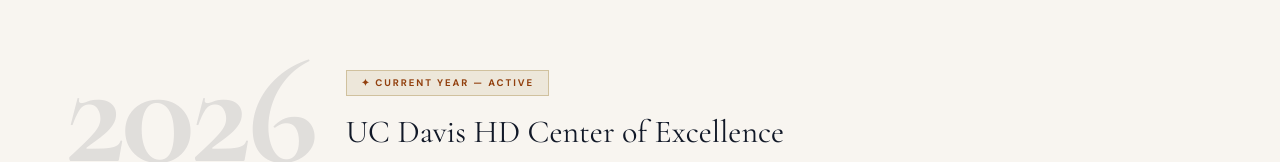
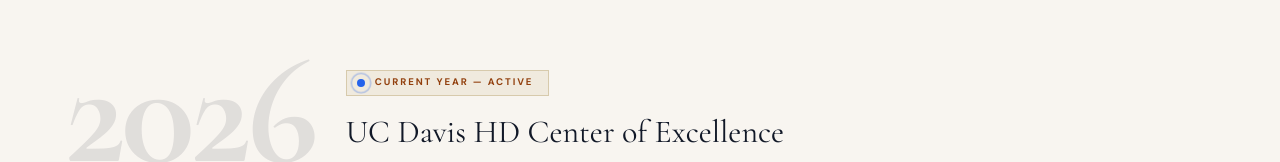
Before and after one commit to digitalalchemistalex/nvforhd, a Next.js app: page /causes in a window 1280 px wide. Shown: the part 619-781 px from the top of the page. Built offline with nearby package versions, Linux system fonts and the light colour scheme.

Commit message:
feat: animated blue pulse dot on 2026 active badge — causes page

```diff
--- a/app/causes/page.tsx
+++ b/app/causes/page.tsx
@@ -108,8 +108,11 @@
             <div style={{ display: 'flex', alignItems: 'center', gap: '2rem', marginBottom: 'clamp(2.5rem,4vw,4rem)', flexWrap: 'wrap' }}>
               <div style={{ fontFamily: 'var(--serif)', fontSize: 'clamp(6rem,12vw,11rem)', fontWeight: 700, color: 'rgba(17,24,39,0.1)', lineHeight: 1, userSelect: 'none', letterSpacing: '-0.03em' }}>2026</div>
               <div>
-                <div style={{ display: 'inline-block', background: 'rgba(139,105,20,0.1)', border: '1px solid rgba(139,105,20,0.3)', color: 'var(--gold-dark)', fontSize: '0.6rem', letterSpacing: '0.2em', textTransform: 'uppercase', padding: '0.3rem 0.9rem', marginBottom: '0.75rem', fontWeight: 700 }}>
-                  ✦ Current Year — Active
+                <div className="active-badge">
+                  <span className="active-dot">
+                    <span className="active-dot-ring" />
+                  </span>
+                  Current Year — Active
                 </div>
                 <div style={{ fontFamily: 'var(--serif)', fontSize: 'clamp(1.4rem,2.5vw,2.5rem)', color: 'var(--ink)' }}>UC Davis HD Center of Excellence</div>
               </div>
--- a/app/globals.css
+++ b/app/globals.css
@@ -665,3 +665,50 @@
 @media (max-width: 768px) {
   .sca-outer { display: block; margin-bottom: 1.5rem; }
 }
+
+/* ─── ACTIVE YEAR BADGE ─── */
+.active-badge {
+  display: inline-flex;
+  align-items: center;
+  gap: 0.6rem;
+  background: rgba(139,105,20,0.08);
+  border: 1px solid rgba(139,105,20,0.25);
+  color: var(--gold-dark);
+  font-size: 0.6rem;
+  letter-spacing: 0.2em;
+  text-transform: uppercase;
+  padding: 0.3rem 0.9rem 0.3rem 0.65rem;
+  font-weight: 700;
+  font-family: var(--sans);
+  margin-bottom: 0.75rem;
+}
+.active-dot {
+  position: relative;
+  display: inline-flex;
+  align-items: center;
+  justify-content: center;
+  width: 8px;
+  height: 8px;
+  flex-shrink: 0;
+}
+.active-dot::before {
+  content: '';
+  width: 8px;
+  height: 8px;
+  border-radius: 50%;
+  background: #2563EB;
+  position: relative;
+  z-index: 1;
+  display: block;
+}
+.active-dot-ring {
+  position: absolute;
+  inset: -4px;
+  border-radius: 50%;
+  border: 1.5px solid rgba(37,99,235,0.6);
+  animation: activePing 2s ease-out infinite;
+}
+@keyframes activePing {
+  0% { transform: scale(0.5); opacity: 1; }
+  100% { transform: scale(2.4); opacity: 0; }
+}
```
